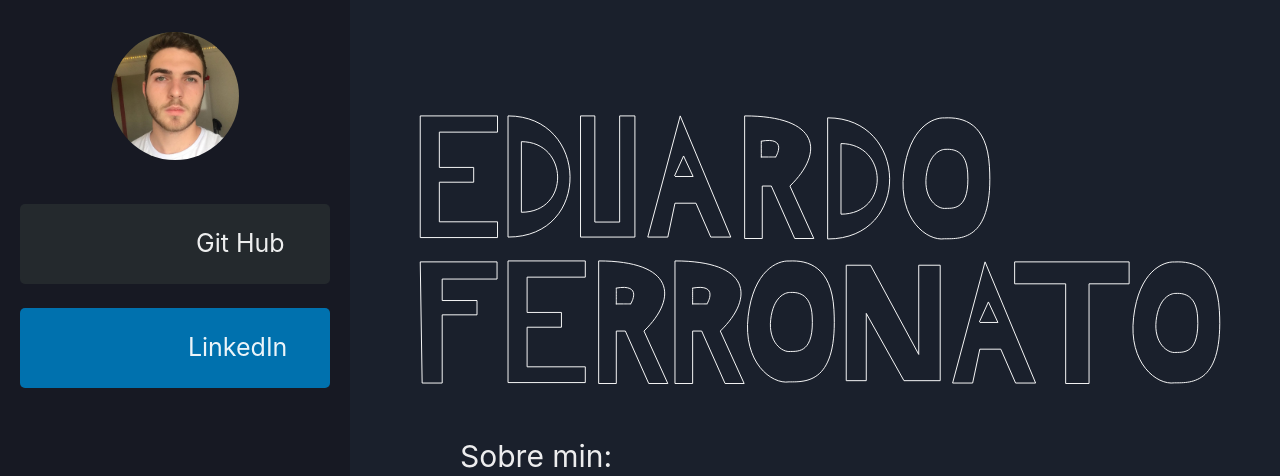
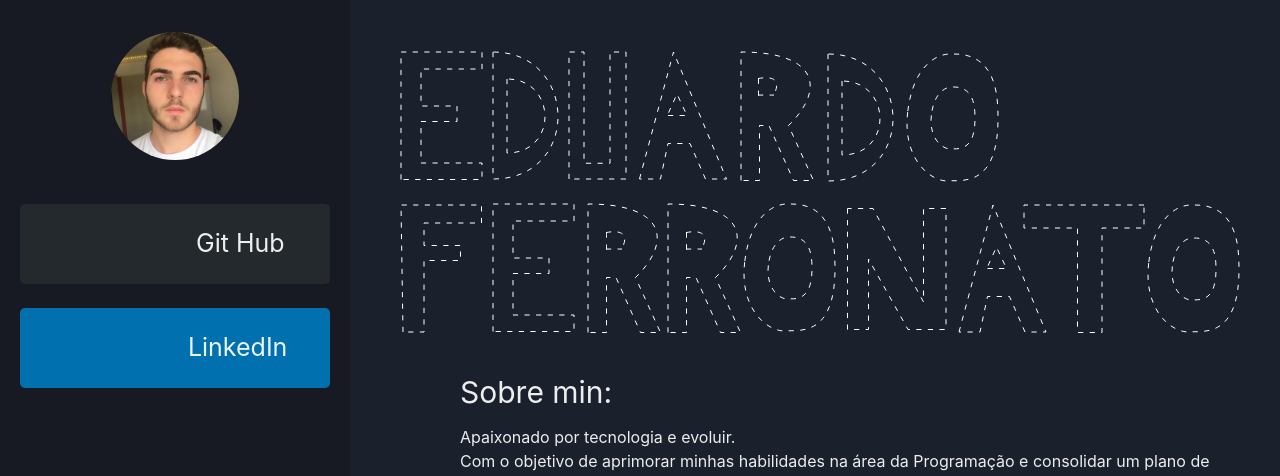
Before and after one commit to EduardoFerronato/Portfolio, a Next.js app: page / in a window 1280 px wide. Shown: the top 476 px of the page. Built offline with nearby package versions, Linux system fonts and the light colour scheme; some icons are missing.

Commit message:
refactor: animation name

```diff
--- a/package.json
+++ b/package.json
@@ -9,6 +9,7 @@
     "lint": "next lint"
   },
   "dependencies": {
+    "@chakra-ui/icons": "^2.0.11",
     "@chakra-ui/react": "^2.2.4",
     "@emotion/react": "^11.9.3",
     "@emotion/styled": "^11.9.3",
--- /dev/null
+++ b/src/components/Home/EFLetterAnimated.tsx
@@ -0,0 +1,61 @@
+import { createIcon } from '@chakra-ui/icons'
+import { keyframes } from '@emotion/react';
+
+const EFLetterSVG = createIcon({
+  displayName: 'EFLetterAnimated',
+  viewBox: '0 0 840 283',
+  // width="840" height="283" viewBox="0 0 840 283"
+  path: (
+    <>
+      <path d="M1 129.5V2H82V19H21V56H57V71.5H21V113H82V129.5H1Z" stroke="white" />
+      <path d="M93 281.5V154H174V171H113V208H149V223.5H113V265H174V281.5H93Z" stroke="white" />
+      <path d="M93 2V129C181.416 129 177.899 2 93 2Z" stroke="white" />
+      <path d="M428 4V131C516.416 131 512.899 4 428 4Z" stroke="white" />
+      <path d="M107 29V103C158.689 103 156.634 29 107 29Z" stroke="white" />
+      <path d="M442 31V105C493.689 105 491.634 31 442 31Z" stroke="white" />
+      <path d="M169 129V2H184V113.256H210V2H226V129H169Z" stroke="white" />
+      <path d="M268 65.5H287L277 44L267.5 65M239.5 129L273.5 2L326.5 129H305.5L290 93.5H268L260.5 129H239.5Z" stroke="white" />
+      <path d="M587.5 218.5H606.5L596.5 197L587 218M559 282L593 155L646 282H625L609.5 246.5H587.5L580 282H559Z" stroke="white" />
+      <path d="M341 130.5V2C419.5 2 425 40 388.5 75.5L413.5 130.5H393.5L369 75.5H359.5V130.5H341Z" stroke="white" />
+      <path d="M188 282.5V154C266.5 154 272 192 235.5 227.5L260.5 282.5H240.5L216 227.5H206.5V282.5H188Z" stroke="white" />
+      <path d="M268 282.5V154C346.5 154 352 192 315.5 227.5L340.5 282.5H320.5L296 227.5H286.5V282.5H268Z" stroke="white" />
+      <path d="M507.683 62.0919C502.089 110.281 532.158 133.587 550.638 130.772C568.619 130.772 602.084 132.461 597.589 54.7735C595.003 10.076 570.617 2.98172 550.638 4.10762C538.651 3.35702 513.277 13.903 507.683 62.0919Z" stroke="white" />
+      <path d="M748.683 213.092C743.089 261.281 773.158 284.587 791.638 281.772C809.619 281.772 843.084 283.461 838.589 205.774C836.003 161.076 811.617 153.982 791.638 155.108C779.651 154.357 754.277 164.903 748.683 213.092Z" stroke="white" />
+      <path d="M344.683 212.092C339.089 260.281 369.158 283.587 387.638 280.772C405.619 280.772 439.084 282.461 434.589 204.774C432.003 160.076 407.617 152.982 387.638 154.108C375.651 153.357 350.277 163.903 344.683 212.092Z" stroke="white" />
+      <path d="M531.33 65.3598C528.625 88.8851 543.164 100.263 552.1 98.8888C560.794 98.8888 576.975 99.7133 574.801 61.7871C573.551 39.9662 561.76 36.5029 552.1 37.0525C546.304 36.6861 534.035 41.8346 531.33 65.3598Z" stroke="white" />
+      <path d="M772.33 216.36C769.625 239.885 784.164 251.263 793.1 249.889C801.794 249.889 817.975 250.713 815.801 212.787C814.551 190.966 802.76 187.503 793.1 188.053C787.304 187.686 775.035 192.835 772.33 216.36Z" stroke="white" />
+      <path d="M368.33 215.36C365.625 238.885 380.164 250.263 389.1 248.889C397.794 248.889 413.975 249.713 411.801 211.787C410.551 189.966 398.76 186.503 389.1 187.053C383.304 186.686 371.035 191.835 368.33 215.36Z" stroke="white" />
+      <path d="M3 282L1 155L81.5 155L81.5 173L24 173L24 195.5L60.5 195.5L60.5 210.5L24 210.5L24 282L3 282Z" stroke="white" />
+      <path d="M447.5 158.5V279.5H468.5V209L508 279.5H546V158.5H523.5V252L473 158.5H447.5Z" stroke="white" />
+      <path d="M744 155H624V178H677.5V282.5H702V178H744V155Z" stroke="white" />
+      <path d="M206 199.062H214C214 199.062 218.876 199.062 222 199.062" stroke="white" />
+      <path d="M286 199.062H294C294 199.062 298.876 199.062 302 199.062" stroke="white" />
+      <path d="M358 45.0625H366C366 45.0625 370.876 45.0625 374 45.0625" stroke="white" />
+      <path d="M206.5 199.563C206.5 199.563 206.5 195.5 206.5 191.063C206.5 186.625 206.5 182.563 206.5 182.563" stroke="white" />
+      <path d="M286.5 199.563C286.5 192.924 286.5 186 286.5 182.563" stroke="white" />
+      <path d="M358.5 45.5626C358.5 40.5 358.406 32.1783 358.5 28.5626" stroke="white" />
+      <path d="M206 182.563C235.122 177.279 221.53 199.064 221.53 199.064" stroke="white" />
+      <path d="M286 182.563C315.122 177.279 301.53 199.064 301.53 199.064" stroke="white" />
+      <path d="M358 28.5626C387.122 23.279 373.53 45.0635 373.53 45.0635" stroke="white" />
+    </>
+  ),
+})
+
+const pulse = keyframes`
+  from {
+    stroke-dasharray: 2 10;
+  }
+
+  to {
+    stroke-dasharray: 10 1;
+  }
+`;
+
+
+
+export const EFLetterAnimated = () => {
+  const pulseAnimation = `${pulse} 1s linear alternate infinite`
+  return (
+    <EFLetterSVG width="840" height="283" fill="none" animation={pulseAnimation} strokeDasharray="0 601"/>
+  )
+}
--- a/src/components/Home/Header.tsx
+++ b/src/components/Home/Header.tsx
@@ -1,43 +1,12 @@
 import { Flex, Heading } from "@chakra-ui/react"
+import { EFLetterAnimated } from "./EFLetterAnimated"
 
 export const Header = () => {
   return (
-    <Flex marginTop={"16"}>
+    <Flex>
+
       <Heading display="flex" flexDir="column" mx="50" my="50" justifyContent="space-between" h="270px">
-        <svg width="840" height="283" viewBox="0 0 840 283" fill="none" xmlns="http://www.w3.org/2000/svg">
-          <path d="M1 129.5V2H82V19H21V56H57V71.5H21V113H82V129.5H1Z" stroke="white"/>
-          <path d="M93 281.5V154H174V171H113V208H149V223.5H113V265H174V281.5H93Z" stroke="white"/>
-          <path d="M93 2V129C181.416 129 177.899 2 93 2Z" stroke="white"/>
-          <path d="M428 4V131C516.416 131 512.899 4 428 4Z" stroke="white"/>
-          <path d="M107 29V103C158.689 103 156.634 29 107 29Z" stroke="white"/>
-          <path d="M442 31V105C493.689 105 491.634 31 442 31Z" stroke="white"/>
-          <path d="M169 129V2H184V113.256H210V2H226V129H169Z" stroke="white"/>
-          <path d="M268 65.5H287L277 44L267.5 65M239.5 129L273.5 2L326.5 129H305.5L290 93.5H268L260.5 129H239.5Z" stroke="white"/>
-          <path d="M587.5 218.5H606.5L596.5 197L587 218M559 282L593 155L646 282H625L609.5 246.5H587.5L580 282H559Z" stroke="white"/>
-          <path d="M341 130.5V2C419.5 2 425 40 388.5 75.5L413.5 130.5H393.5L369 75.5H359.5V130.5H341Z" stroke="white"/>
-          <path d="M188 282.5V154C266.5 154 272 192 235.5 227.5L260.5 282.5H240.5L216 227.5H206.5V282.5H188Z" stroke="white"/>
-          <path d="M268 282.5V154C346.5 154 352 192 315.5 227.5L340.5 282.5H320.5L296 227.5H286.5V282.5H268Z" stroke="white"/>
-          <path d="M507.683 62.0919C502.089 110.281 532.158 133.587 550.638 130.772C568.619 130.772 602.084 132.461 597.589 54.7735C595.003 10.076 570.617 2.98172 550.638 4.10762C538.651 3.35702 513.277 13.903 507.683 62.0919Z" stroke="white"/>
-          <path d="M748.683 213.092C743.089 261.281 773.158 284.587 791.638 281.772C809.619 281.772 843.084 283.461 838.589 205.774C836.003 161.076 811.617 153.982 791.638 155.108C779.651 154.357 754.277 164.903 748.683 213.092Z" stroke="white"/>
-          <path d="M344.683 212.092C339.089 260.281 369.158 283.587 387.638 280.772C405.619 280.772 439.084 282.461 434.589 204.774C432.003 160.076 407.617 152.982 387.638 154.108C375.651 153.357 350.277 163.903 344.683 212.092Z" stroke="white"/>
-          <path d="M531.33 65.3598C528.625 88.8851 543.164 100.263 552.1 98.8888C560.794 98.8888 576.975 99.7133 574.801 61.7871C573.551 39.9662 561.76 36.5029 552.1 37.0525C546.304 36.6861 534.035 41.8346 531.33 65.3598Z" stroke="white"/>
-          <path d="M772.33 216.36C769.625 239.885 784.164 251.263 793.1 249.889C801.794 249.889 817.975 250.713 815.801 212.787C814.551 190.966 802.76 187.503 793.1 188.053C787.304 187.686 775.035 192.835 772.33 216.36Z" stroke="white"/>
-          <path d="M368.33 215.36C365.625 238.885 380.164 250.263 389.1 248.889C397.794 248.889 413.975 249.713 411.801 211.787C410.551 189.966 398.76 186.503 389.1 187.053C383.304 186.686 371.035 191.835 368.33 215.36Z" stroke="white"/>
-          <path d="M3 282L1 155L81.5 155L81.5 173L24 173L24 195.5L60.5 195.5L60.5 210.5L24 210.5L24 282L3 282Z" stroke="white"/>
-          <path d="M447.5 158.5V279.5H468.5V209L508 279.5H546V158.5H523.5V252L473 158.5H447.5Z" stroke="white"/>
-          <path d="M744 155H624V178H677.5V282.5H702V178H744V155Z" stroke="white"/>
-          <path d="M206 199.062H214C214 199.062 218.876 199.062 222 199.062" stroke="white"/>
-          <path d="M286 199.062H294C294 199.062 298.876 199.062 302 199.062" stroke="white"/>
-          <path d="M358 45.0625H366C366 45.0625 370.876 45.0625 374 45.0625" stroke="white"/>
-          <path d="M206.5 199.563C206.5 199.563 206.5 195.5 206.5 191.063C206.5 186.625 206.5 182.563 206.5 182.563" stroke="white"/>
-          <path d="M286.5 199.563C286.5 192.924 286.5 186 286.5 182.563" stroke="white"/>
-          <path d="M358.5 45.5626C358.5 40.5 358.406 32.1783 358.5 28.5626" stroke="white"/>
-          <path d="M206 182.563C235.122 177.279 221.53 199.064 221.53 199.064" stroke="white"/>
-          <path d="M286 182.563C315.122 177.279 301.53 199.064 301.53 199.064" stroke="white"/>
-          <path d="M358 28.5626C387.122 23.279 373.53 45.0635 373.53 45.0635" stroke="white"/>
-        </svg>
-
-
+        <EFLetterAnimated />
       </Heading>
 
     </Flex>
```
Also changed, not shown: pages/style.css (deleted, +0 -14 lines), 1 other file (tests, documents, lock files or other folders).
